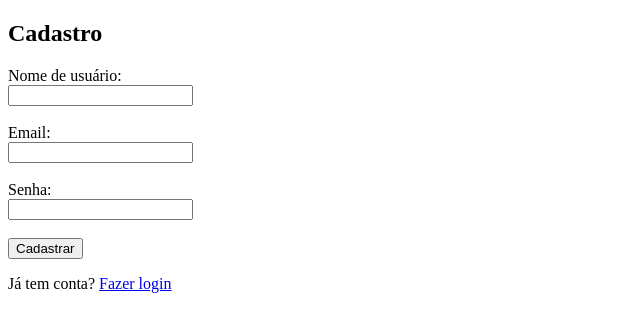
After one commit to LucasMAlc/Calculator, a Django app: page /register/ in a window 1280 px wide. The commit adds this page. Shown: the top 332 px of the page, without its empty margins (0-640 px from the left). Run offline with Django 5.2, Linux system fonts and the light colour scheme.

Commit message:
login, logout and resgister

```diff
--- a/portal_calculadora/calculadora/templates/calculadora/login.html
+++ b/portal_calculadora/calculadora/templates/calculadora/login.html
@@ -4,3 +4,4 @@
   {{ form.as_p }}
   <button type="submit">Entrar</button>
 </form>
+<p>Ainda não tem conta? <a href="{% url 'register' %}">Cadastre-se aqui</a></p>
--- /dev/null
+++ b/portal_calculadora/calculadora/templates/calculadora/register.html
@@ -0,0 +1,33 @@
+<!DOCTYPE html>
+<html>
+<head>
+    <title>Cadastro</title>
+</head>
+<body>
+    <h2>Cadastro</h2>
+
+    <form method="post">
+        {% csrf_token %}
+        <label for="nome">Nome de usuário:</label><br>
+        <input type="text" name="nome" required><br><br>
+
+        <label for="email">Email:</label><br>
+        <input type="email" name="email" required><br><br>
+
+        <label for="senha">Senha:</label><br>
+        <input type="password" name="senha" required><br><br>
+
+        <button type="submit">Cadastrar</button>
+    </form>
+
+    <p>Já tem conta? <a href="{% url 'login' %}">Fazer login</a></p>
+
+    {% if messages %}
+        <ul>
+            {% for message in messages %}
+                <li>{{ message }}</li>
+            {% endfor %}
+        </ul>
+    {% endif %}
+</body>
+</html>
--- a/portal_calculadora/calculadora/urls.py
+++ b/portal_calculadora/calculadora/urls.py
@@ -1,6 +1,8 @@
 from django.urls import path
 from .views import index
+from . import views
 
 urlpatterns = [
     path('', index, name='index'),
+    path('register/', views.register, name='register')
 ]
--- a/portal_calculadora/calculadora/views.py
+++ b/portal_calculadora/calculadora/views.py
@@ -3,6 +3,9 @@ from django.urls import reverse_lazy
 from django.shortcuts import render, redirect
 from django.contrib.auth.decorators import login_required
 from .models import Operacao
+from django.contrib.auth.models import User
+from django.contrib.auth import authenticate, login
+from django.contrib import messages
 
 class CustomLoginView(LoginView):
     template_name = 'calculadora/login.html'
@@ -47,3 +50,22 @@ def index(request):
             resultado = 'Erro'
 
     return render(request, 'calculadora/index.html', {'historico': historico})
+
+def register(request):
+    if request.method == 'POST':
+        nome = request.POST.get('nome')
+        email = request.POST.get('email')
+        senha = request.POST.get('senha')
+
+        if User.objects.filter(username=nome).exists():
+            messages.error(request, 'Usuário já existe.')
+        else:
+            user = User.objects.create_user(username=nome, email=email, password=senha)
+            user.save()
+
+            # Login automático após cadastro
+            login(request, user)
+
+            return redirect('index')
+
+    return render(request, 'calculadora/register.html')
```
Also changed, not shown: portal_calculadora/calculadora/templates/calculadora/index.html (+10 -1 lines), portal_calculadora/db.sqlite3.
